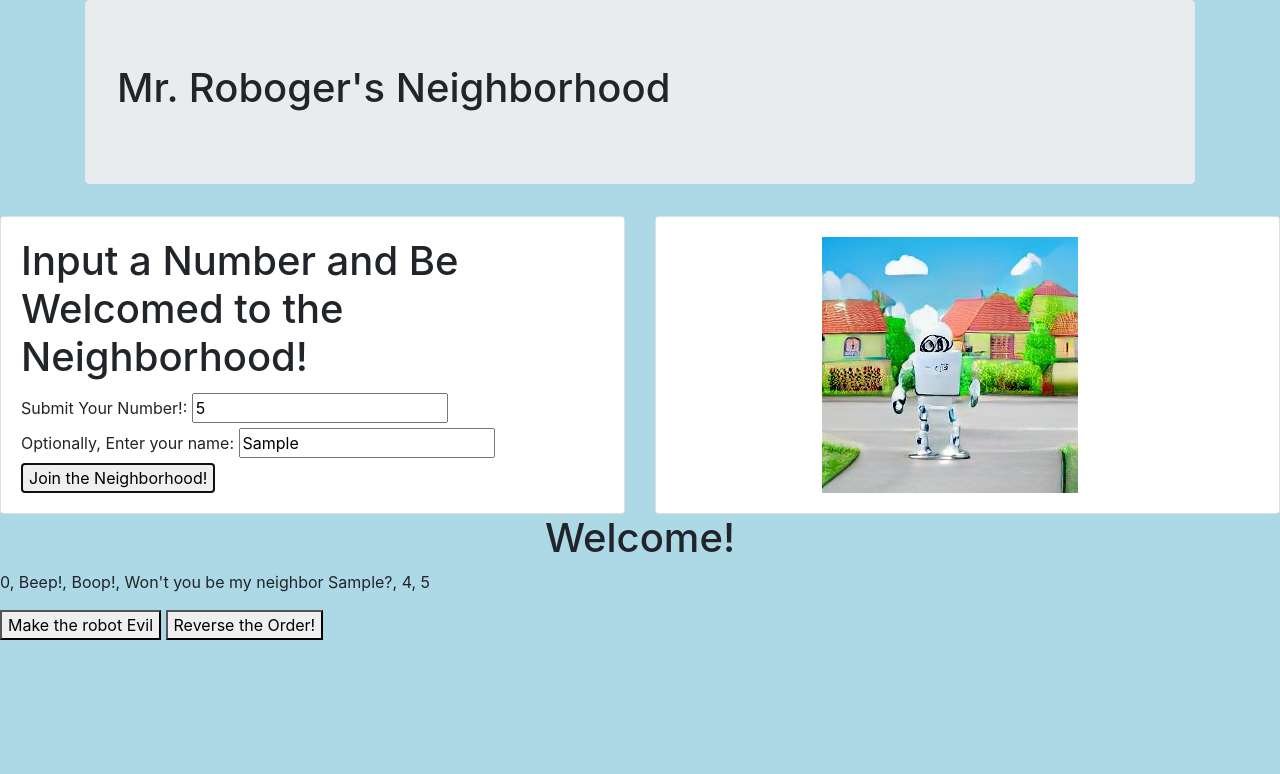
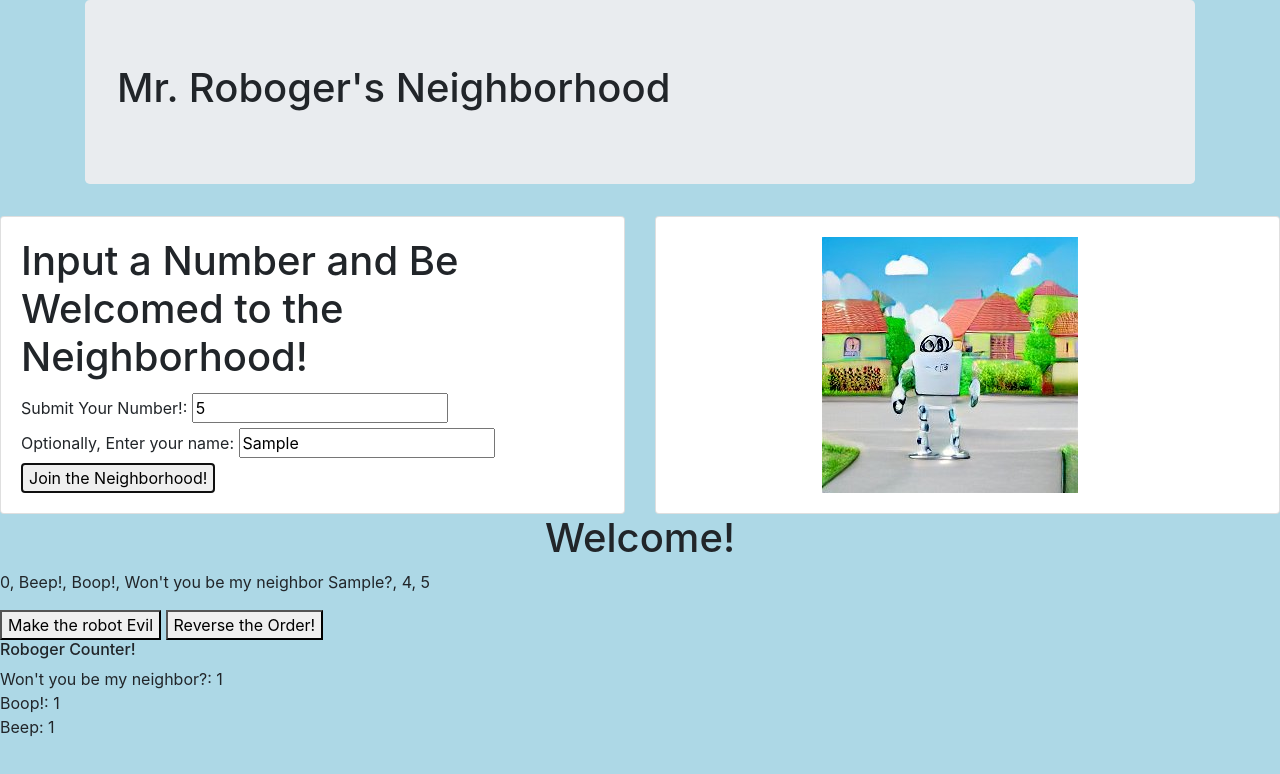
Before and after one commit to josephjacksonw/mr-robogers-neighborhood, a plain HTML site: page index.html in a window 1280 px wide. Both pictures are taken after typing "5", "Sample" into the empty fields and a click on the button "Join the Neighborhood!". Drawn offline with Linux system fonts and the light colour scheme.

Commit message:
Built a way to count how many of each statments the roboger makes

```diff
--- a/index.html
+++ b/index.html
@@ -49,5 +49,11 @@
   <button class="hidden" type="button" onclick="makeGood()" id="btn3">Make Him Good Again!</button>
   <button class="hidden" type="button" onclick="makeEvil()" id="btn1">Make the robot Evil</button>
   <button class="hidden" type="button" onclick="reverse()" id="btn2">Reverse the Order!</button>
+  <div class = "hidden" id="inputData">
+    <h6>Roboger Counter!</h6>
+    <p>Won't you be my neighbor?: <span id="threeCount"></span><br>
+      Boop!: <span id="twoCount"></span><br>
+      Beep: <span id="oneCount"></span></p>
+  </div>
 </body>
 </html>
--- a/js/scripts.js
+++ b/js/scripts.js
@@ -5,15 +5,19 @@ function buildArr(e, e2) {
     if (i.toString().includes("3")) {
       if (e2 != "") {
         outArr.push("Won't you be my neighbor " + e2 + "?")
+        threeCount += 1
       } else {
-      outArr.push("Won't you be my neighbor?");
+        outArr.push("Won't you be my neighbor?");
+        threeCount += 1
       }
     } else if(i.toString().includes("2")) {
       outArr.push("Boop!")
+      twoCount += 1
     } else if(i.toString().includes("1")) {
       outArr.push("Beep!")
+      oneCount += 1
     } else {
-    outArr.push(i)
+      outArr.push(i)
   }
   }
   return outArr;
@@ -53,9 +57,15 @@ function hideResults() {
   document.getElementById("reveal").setAttribute("class", "hidden")
   document.getElementById("btn1").setAttribute("class", "hidden");
   document.getElementById("btn2").setAttribute("class", "hidden");
+  document.getElementById("inputData").setAttribute("class", "hidden");
+  threeCount = 0
+  twoCount = 0
+  oneCount = 0
 }
 
-
+let threeCount = 0
+let twoCount = 0
+let oneCount = 0
 //UI Logic
 function formHandler(event) {
   event.preventDefault();
@@ -70,9 +80,19 @@ function formHandler(event) {
     document.getElementById("reveal").removeAttribute("class");
     document.getElementById("btn1").removeAttribute("class");
     document.getElementById("btn2").removeAttribute("class");
+    let count3 = document.getElementById("threeCount")
+    count3.innerText = threeCount
+    let count2 = document.getElementById("twoCount")
+    count2.innerText = twoCount
+    let count1 = document.getElementById("oneCount")
+    count1.innerText = oneCount
+    document.getElementById("inputData").removeAttribute("class")
   }
 
   document.getElementById("result").innerText = result;
+
+
+
 
 }
 
```
